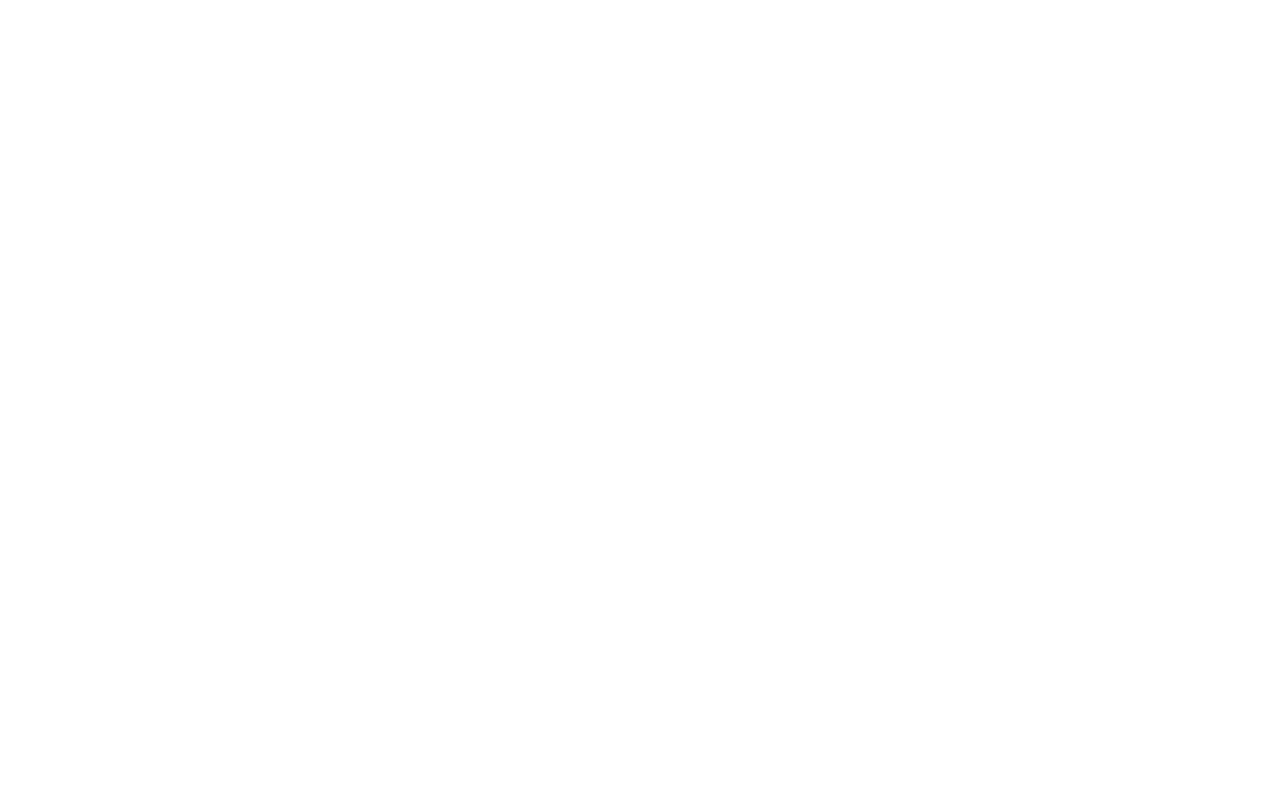
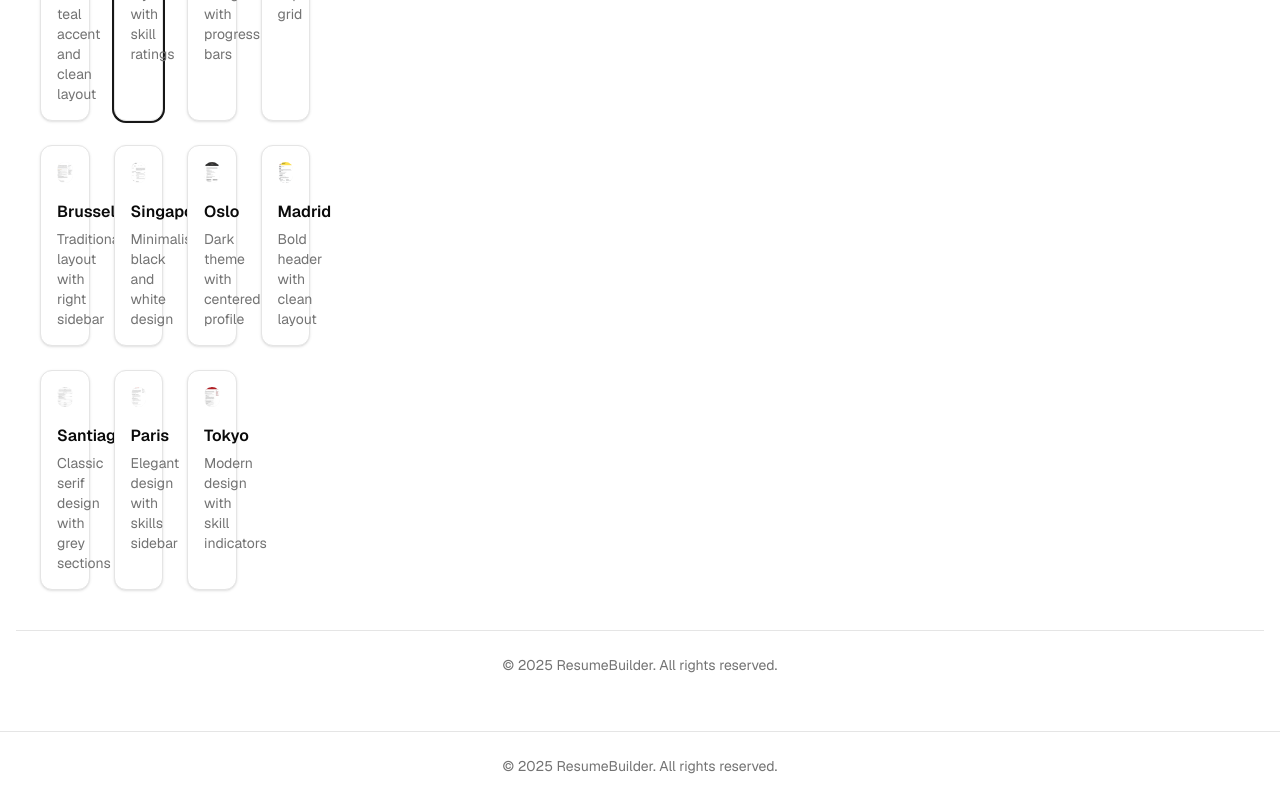
Before and after one commit to AustinKingOry/resume-builder, a Next.js app: page /pages in a window 1280 px wide. Before the commit this address had no page. Shown: the part 517-1317 px from the top of the page. Before the commit the page ends 800 px from the top, so only its background shows below. Built offline with nearby package versions, Linux system fonts and the light colour scheme.

Commit message:
Add layout for pages and move templates to pages

```diff
--- a/src/app/(templates)/page.tsx
+++ b/src/app/pages/(templates)/page.tsx
@@ -1,8 +1,8 @@
 "use client"
 import React, { useEffect, useState } from 'react';
 import Navbar from "@/components/ui/layout/navbar";
-import { TemplatesList } from "../components/TemplateSelector";
-import { ResumeData, ResumeTemplate } from "../types";
+import { TemplatesList } from "../../components/TemplateSelector";
+import { ResumeData, ResumeTemplate } from "../../types";
 
 const initialResumeData: ResumeData = {
     selectedTemplate: "milan",
--- /dev/null
+++ b/src/app/pages/layout.tsx
@@ -0,0 +1,25 @@
+"use client"
+import React from 'react';
+import Navbar from "@/components/ui/layout/navbar";
+
+export default function PagesLayout({
+    children,
+  }: {
+    children: React.ReactNode
+  }) {
+    return (
+        <div className="min-h-screen flex flex-col">
+        <Navbar />
+
+        <main className="flex-1 container mx-auto px-4 py-8">
+        {children}
+        </main>
+
+        <footer className="border-t py-6">
+            <div className="container mx-auto px-4 text-center text-sm text-muted-foreground">
+            <p>© {new Date().getFullYear()} ResumeBuilder. All rights reserved.</p>
+            </div>
+        </footer>
+        </div>
+    );
+};
```
